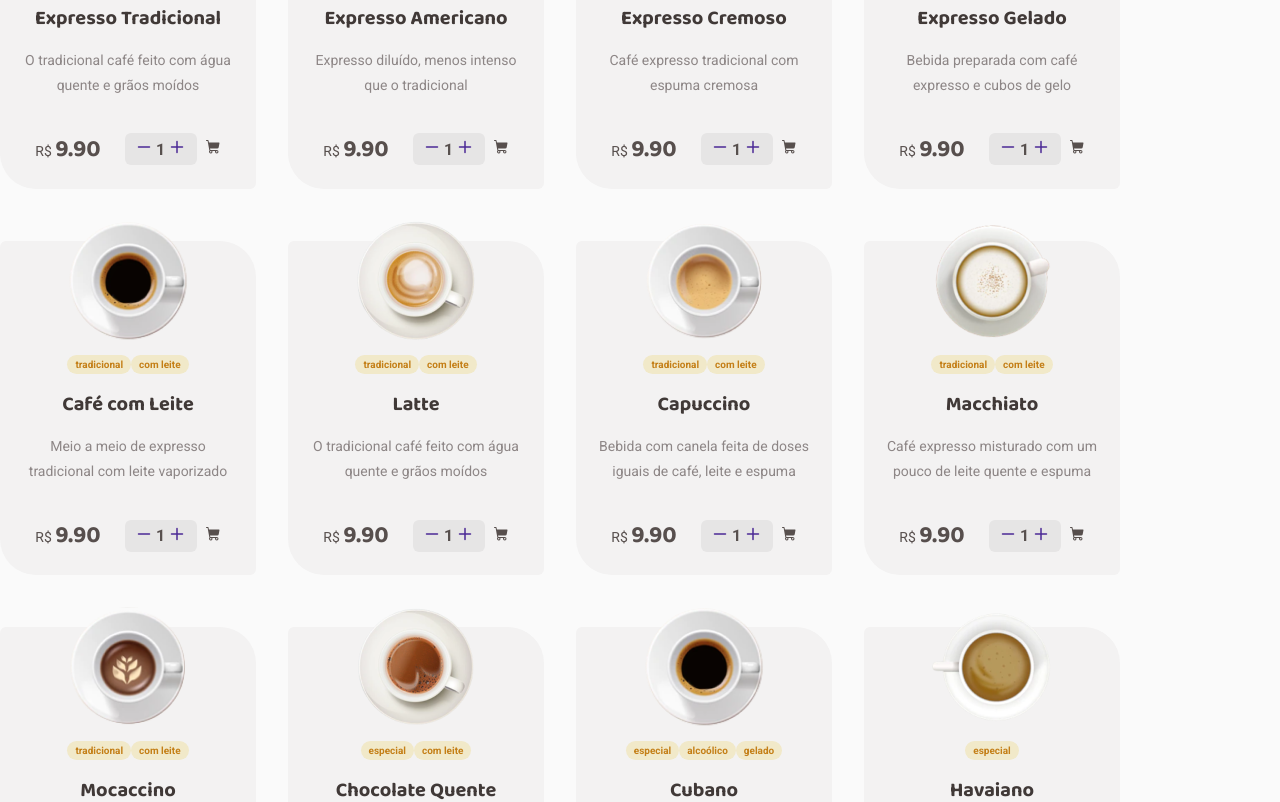
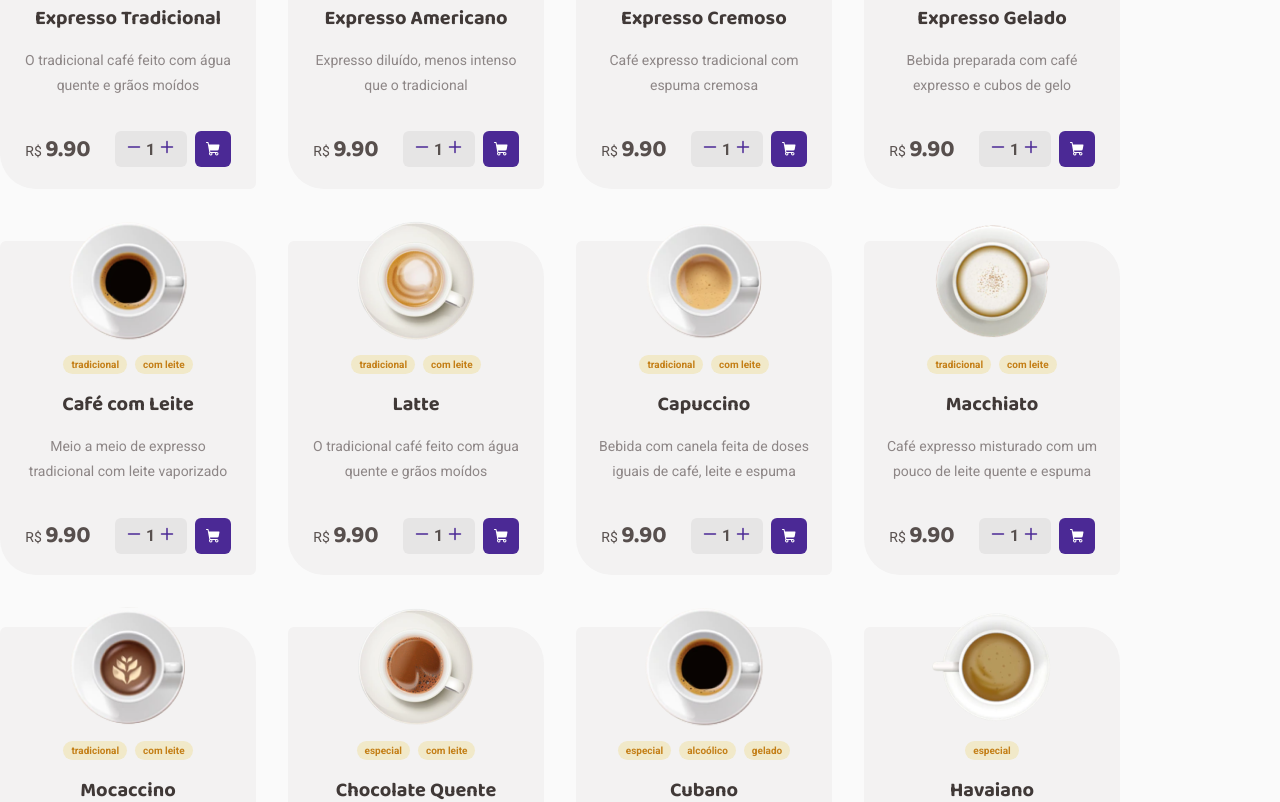
Before and after one commit to macsueldias/challenge-coffee-delivery, a React (Vite) app: page / in a window 1280 px wide. Shown: the part 860-1662 px from the top of the page. Built offline with nearby package versions, Linux system fonts and the light colour scheme.

Commit message:
fix: button cart

```diff
--- a/src/components/Product/styles.ts
+++ b/src/components/Product/styles.ts
@@ -33,12 +33,12 @@ export const CategoryProduct = styled.div`
     margin-top: .75rem;
 
     span {
+        margin-inline: 0.25rem;
         padding: .25rem .5rem;
         border-radius: 100px;
 
         font-weight: 700;
         font-size: .625rem;
-
 
         color: ${props => props.theme["yellow-dark"]};
         background: ${props => props.theme["yellow-light"]};
@@ -104,9 +104,9 @@ export const OrderTotal = styled.div`
     align-items: center;
     gap: .25rem;
     width: 4.5rem;
+    height: 2.25rem;
     margin-right: .5rem;
     border-radius: 6px;
-    height: 2rem;
     padding: .5rem;
 
     span {
@@ -139,4 +139,18 @@ export const OrderTotal = styled.div`
     }
 `
 
-export const OrderClosing = styled.div``
+export const OrderClosing = styled.div`
+    width: 2.25rem;
+    height: 2.25rem;
+    display: flex;
+    justify-content: center;
+    align-items: center;
+    border-radius: 6px;
+
+    background: ${props => props.theme["purple-dark"]};
+
+    svg {
+        color: ${props => props.theme.white}
+    }
+
+`
```
